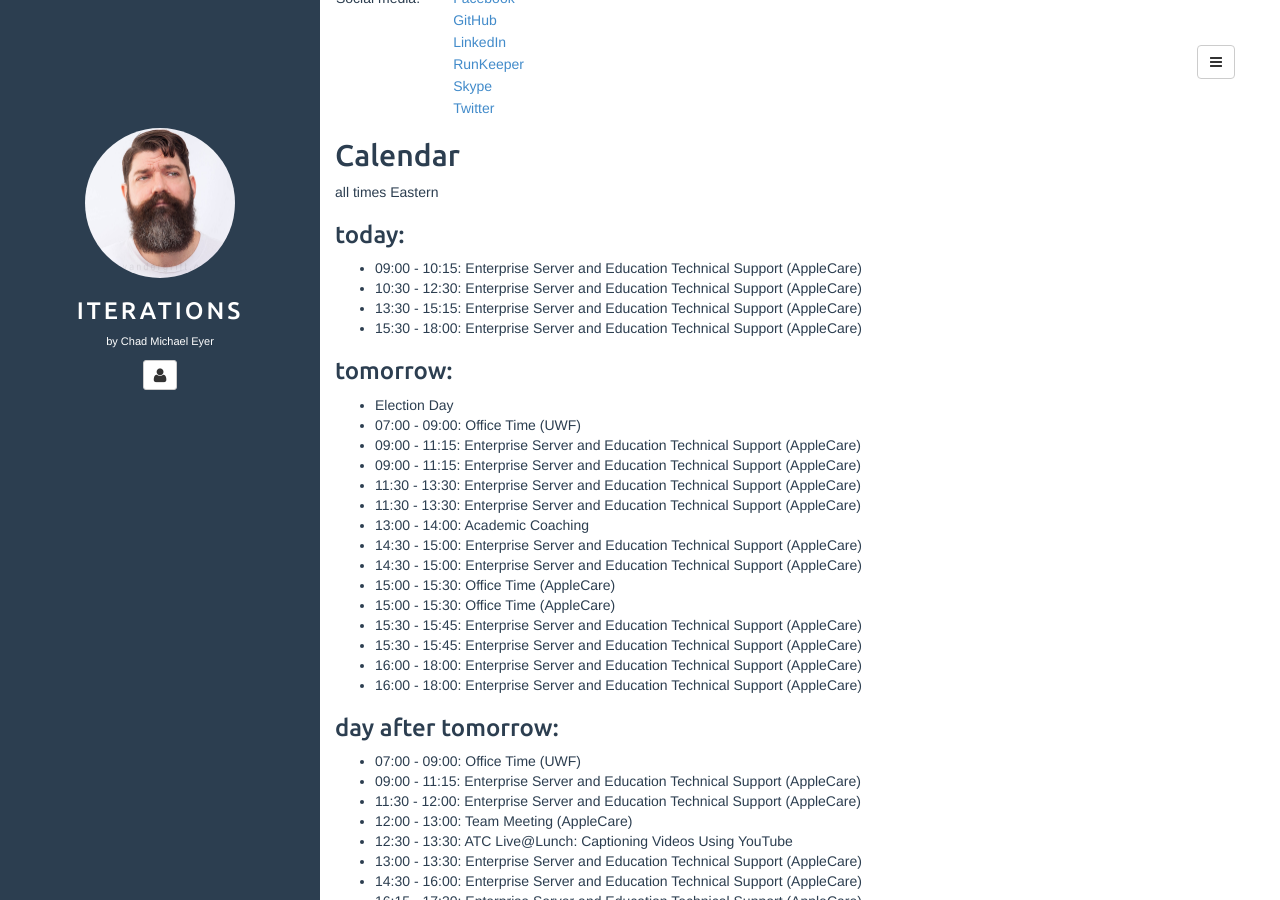
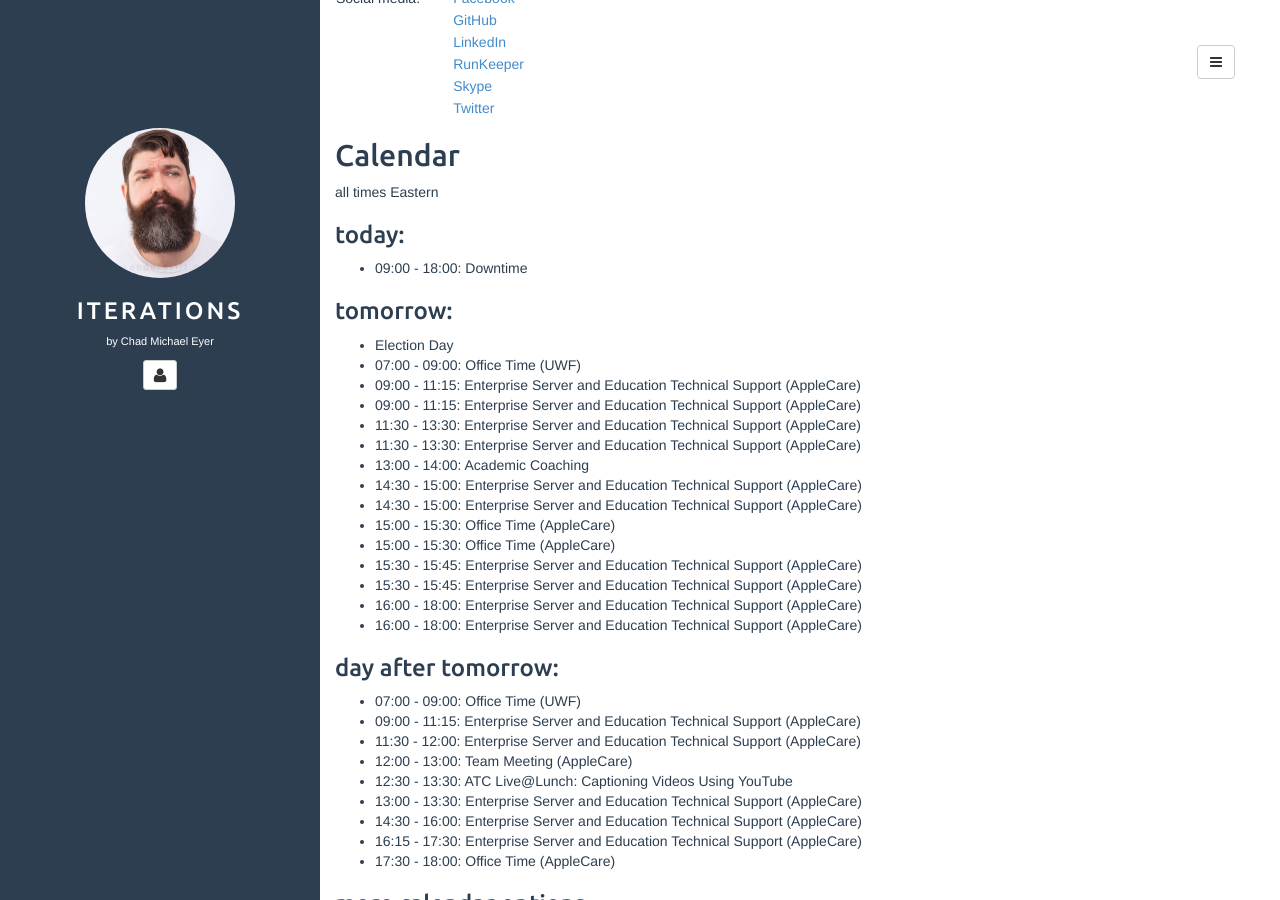
Before and after one commit to chadmichaeleyer/chadmichaeleyer.github.io, a Jekyll site: the page built from about.md, in a window 1280 px wide and 900 px high, scrolled down 1357 px. Built offline with Jekyll 4.4.1, drawn with Linux system fonts in a browser that asks for light colours.

Commit message:
calendar update

```diff
--- a/calendar-year.markdown
+++ b/calendar-year.markdown
@@ -2,10 +2,7 @@ all times Eastern
 
 ### 2017-11-06 (Mon):
 
-* 09:00 - 10:15: Enterprise Server and Education Technical Support (AppleCare)
-* 10:30 - 12:30: Enterprise Server and Education Technical Support (AppleCare)
-* 13:30 - 15:15: Enterprise Server and Education Technical Support (AppleCare)
-* 15:30 - 18:00: Enterprise Server and Education Technical Support (AppleCare)
+* 09:00 - 18:00: Downtime
 
 ### 2017-11-07 (Tue):
 
--- a/calendar.markdown
+++ b/calendar.markdown
@@ -2,10 +2,7 @@ all times Eastern
 
 ### today:
 
-* 09:00 - 10:15: Enterprise Server and Education Technical Support (AppleCare)
-* 10:30 - 12:30: Enterprise Server and Education Technical Support (AppleCare)
-* 13:30 - 15:15: Enterprise Server and Education Technical Support (AppleCare)
-* 15:30 - 18:00: Enterprise Server and Education Technical Support (AppleCare)
+* 09:00 - 18:00: Downtime
 
 ### tomorrow:
 
```
Also changed, not shown: 1 other file.
